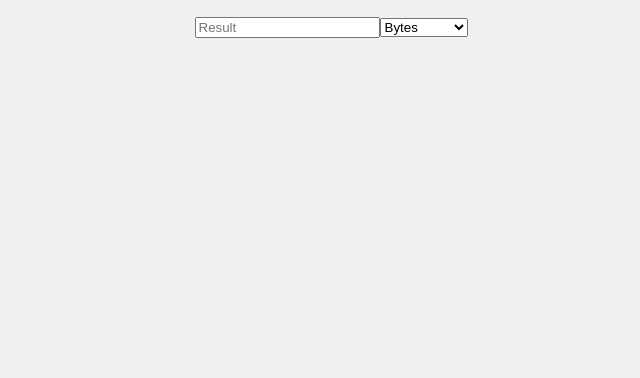
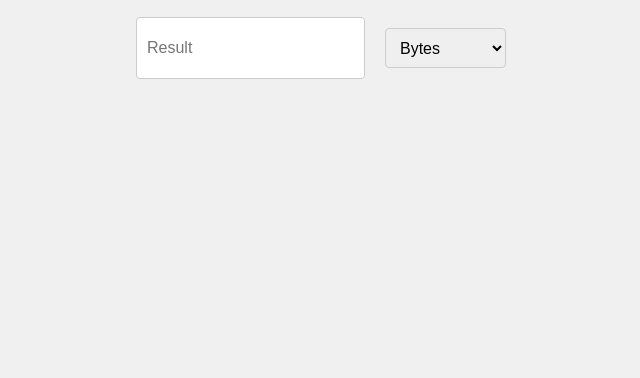
Before and after one commit to unknownss-ss/File-converter, a plain HTML site: page index.html in a window 1280 px wide. Shown: the part 422-800 px from the top of the page, without its empty margins (309-949 px from the left). Drawn offline with Linux system fonts and the light colour scheme.

Commit message:
Update style.css

```diff
--- a/style.css
+++ b/style.css
@@ -22,6 +22,7 @@ h1 {
   transform: translateY(-20px);
   margin-bottom : 20px;
 }
+
 .input-wrapper, .output-wrapper {
   display: flex;
   align-items: center; /* Align items vertically */
@@ -29,12 +30,14 @@ h1 {
 }
 
 /* styling the input box */
-#input-box, #output-box,   {
+#input-box, #output-box, #select-size, #select-size-output  {
   padding: 10px;
   font-size: 1rem;
   border: 1px solid #ccc;
   border-radius: 4px;
-  width: 250px; /* Set a width for the input box */
-  margin-bottom :20px;
   margin-right: 20px;
 }
+
+#input-box, #output-box, #select-size, #select-size-output {
+  height: 40px;
+}
```
